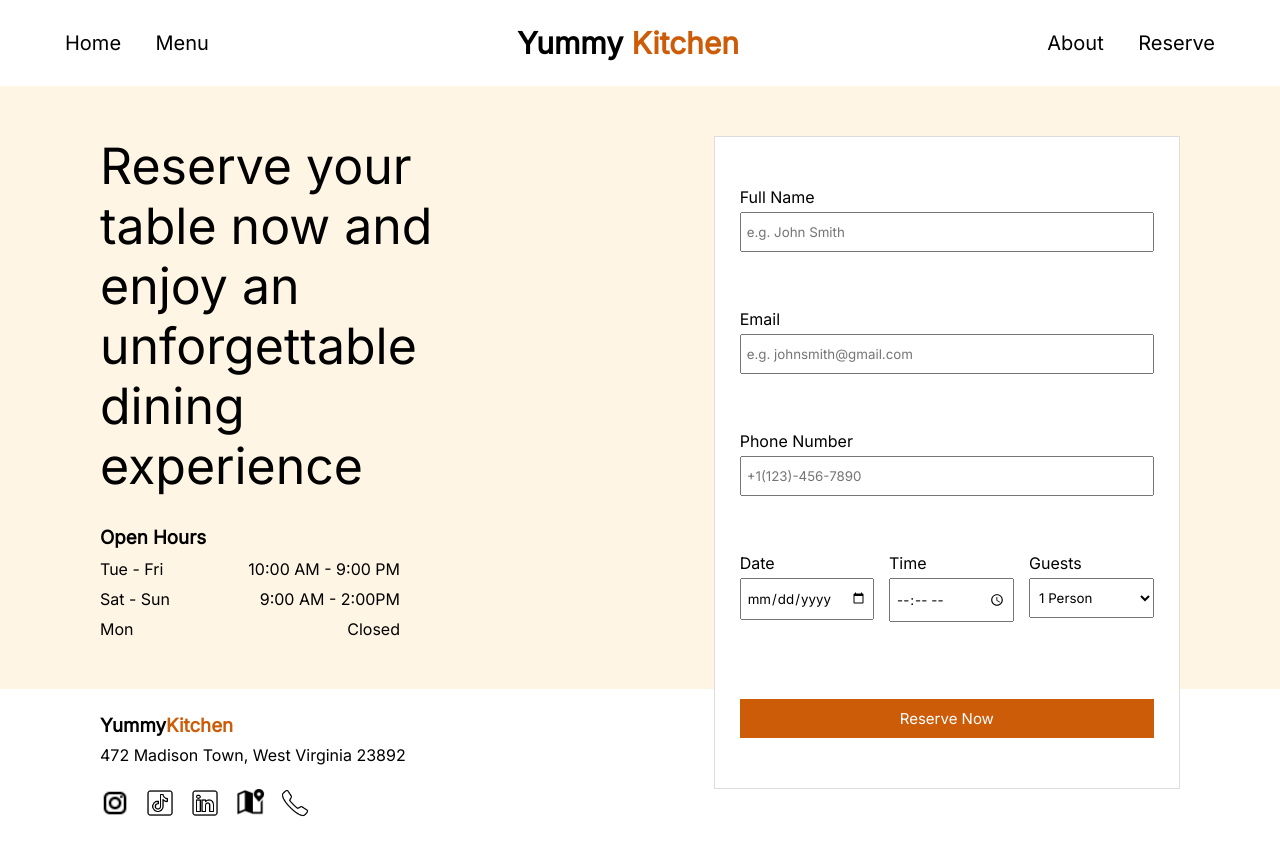
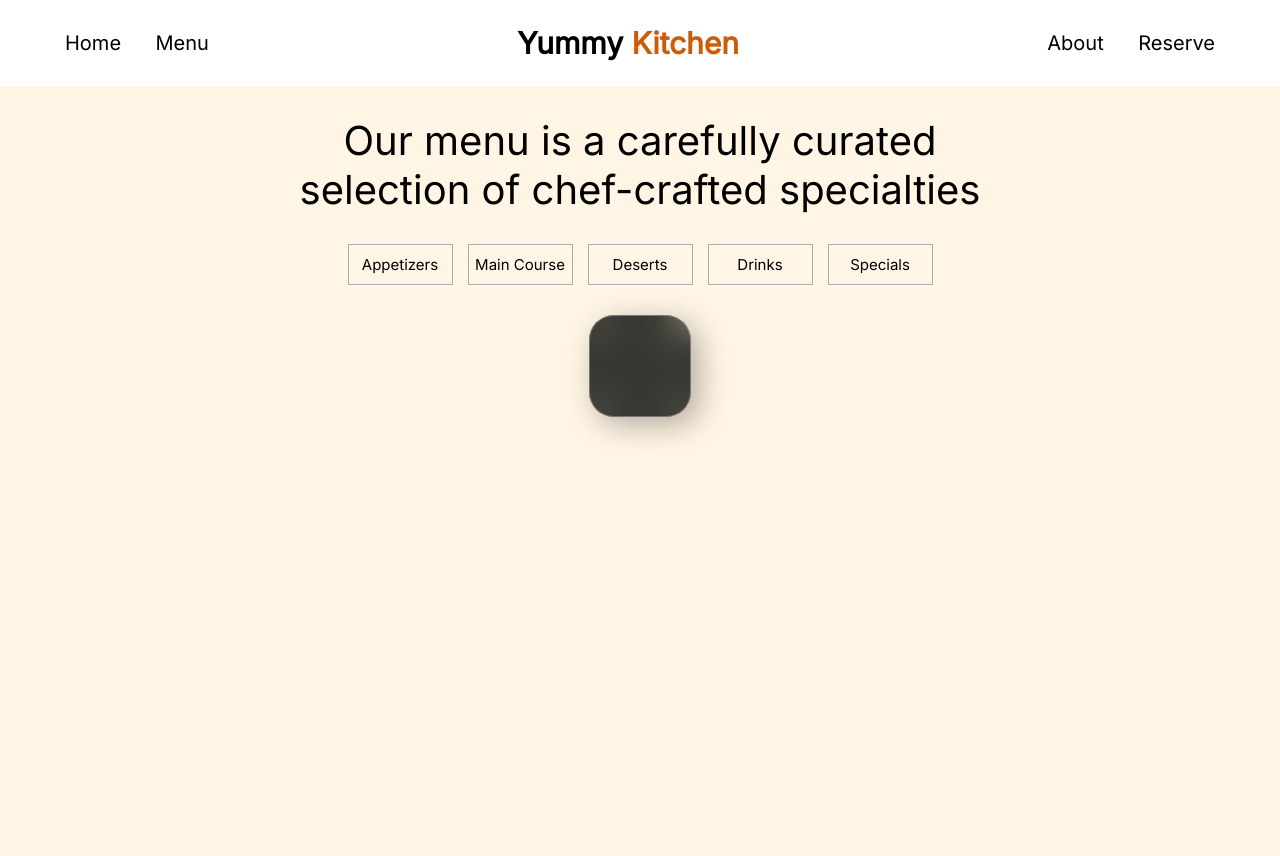
Before and after one commit to madison1238/restaurant-page, a website built with webpack: page src/template.html in a window 1280 px wide. Both pictures are taken after a click on the button "Menu". Built offline with nearby package versions, Linux system fonts and the light colour scheme.

Commit message:
refactor: give menu own module and layout functions

```diff
--- a/src/components/menu.css
+++ b/src/components/menu.css
@@ -0,0 +1,87 @@
+html,
+body,
+#content,
+#menu-page-container {
+  height: 100%;
+}
+
+#menu-page-container {
+  padding: 30px;
+  background: var(--background);
+  display: flex;
+  flex-direction: column;
+  gap: 30px;
+}
+
+#text-cont {
+  display: flex;
+  justify-content: center;
+  align-items: center;
+  text-align: center;
+}
+
+#text-cont h1 {
+  font-size: 40px;
+  font-weight: 400;
+}
+
+#button-cont {
+  display: flex;
+  justify-content: center;
+  align-items: center;
+  gap: 15px;
+}
+
+#button-cont button {
+  background: var(--background);
+  padding: 10px 0px;
+  width: 105px;
+  cursor: pointer;
+  font-size: 15px;
+  border: 1px solid rgb(174, 173, 173);
+}
+
+#menu-display-cont {
+  display: flex;
+  justify-content: center;
+  align-self: center;
+  border-radius: 25px;
+
+  background-image: radial-gradient(
+    circle at top right,
+    #7a7968 0%,
+    #373732 25%
+  );
+}
+
+#glass {
+  border-radius: 25px;
+  backdrop-filter: blur(20px);
+  -webkit-backdrop-filter: blur(20px);
+  border: 1px solid rgba(255, 255, 255, 0.3);
+  box-shadow: 8px 8px 30px rgba(0, 0, 0, 0.3);
+}
+
+#menu-items {
+  color: white;
+  padding: 50px;
+  display: flex;
+  flex-direction: column;
+  gap: 15px;
+}
+
+.item-description {
+  display: flex;
+  flex-direction: column;
+  gap: 7px;
+}
+
+.item {
+  font-weight: 100;
+  font-size: 20px;
+}
+
+.description {
+  font-weight: 100;
+  color: #c8c5c5;
+}
--- a/src/components/menu.js
+++ b/src/components/menu.js
@@ -0,0 +1,112 @@
+
+
+import './menu.css'
+
+export default function loadMenu(){
+
+    loadHTML();
+    loadListeners();
+    selectBtn('app-btn')
+
+}
+
+function loadHTML(){
+    const body = document.querySelector('body');
+    body.id = 'menu-body'
+
+    const content = document.querySelector('#content');
+
+    const menuPageCont = document.createElement('div');
+    menuPageCont.id = 'menu-page-container';
+
+    const textCont = document.createElement('div');
+    textCont.id = 'text-cont';
+
+    const header = document.createElement('h1');
+
+    const text1 = document.createTextNode('Our menu is a carefully curated');
+    const br = document.createElement('br');
+    const text2 = document.createTextNode('selection of chef-crafted specialties');
+
+    header.appendChild(text1);
+    header.appendChild(br);
+    header.appendChild(text2);
+
+    textCont.appendChild(header);
+
+    const buttonCont = document.createElement('div');
+    buttonCont.id = 'button-cont';
+
+    const appBtn = document.createElement('button');
+    appBtn.id = 'app-btn';
+    appBtn.textContent = 'Appetizers';
+
+    const mainBtn = document.createElement('button');
+    mainBtn.id = 'main-btn';
+    mainBtn.textContent = 'Main Course';
+
+    const desertBtn = document.createElement('button');
+    desertBtn.id = 'desert-btn';
+    desertBtn.textContent = 'Deserts';
+
+    const drinkBtn = document.createElement('button');
+    drinkBtn.id = 'drink-btn';
+    drinkBtn.textContent = 'Drinks';
+
+    const specialsBtn = document.createElement('button');
+    specialsBtn.id = 'specials-btn';
+    specialsBtn.textContent = 'Specials'
+
+    buttonCont.appendChild(appBtn);
+    buttonCont.appendChild(mainBtn);
+    buttonCont.appendChild(desertBtn);
+    buttonCont.appendChild(drinkBtn);
+    buttonCont.appendChild(specialsBtn);
+
+    const menuDisplayCont = document.createElement('div');
+    menuDisplayCont.id = 'menu-display-cont';
+
+    const glass = document.createElement('div');
+    glass.id = 'glass';
+
+    const menuItems = document.createElement('div');
+    menuItems.id = 'menu-items';
+
+    glass.appendChild(menuItems);
+    menuDisplayCont.appendChild(glass)
+
+    menuPageCont.appendChild(textCont);
+    menuPageCont.appendChild(buttonCont);
+    menuPageCont.appendChild(menuDisplayCont);
+
+    content.appendChild(menuPageCont);
+    return content;
+}
+
+function selectBtn(btn){
+
+}
+
+function loadListeners(){
+
+}
+
+function loadAppetizers(){
+
+}
+
+function loadMainCourse(){
+
+}
+
+function loadDeserts(){
+
+}
+
+function loadDrinks(){
+
+}
+
+function loadSpecials(){
+
+}
--- a/src/index.js
+++ b/src/index.js
@@ -2,8 +2,9 @@ import '@fontsource/inter';
 import './styles/global.css';
 
 /*import loadHome from './components/homepage';
-import loadAbout from './components/about.js';*/
-import loadReserve from './components/reserve';
+import loadAbout from './components/about.js';
+import loadReserve from './components/reserve';*/
+import loadMenu from './components/menu';
 
 const homeBtn = document.querySelector('#home-btn')
 const menuBtn = document.querySelector('#menu-btn');
@@ -20,6 +21,11 @@ abtBtn.addEventListener('click', () => {
     loadAbout();
 })
 
+menuBtn.addEventListener('click', () => {
+    clearContent();
+    loadMenu();
+})
+
 reserveBtn.addEventListener('click', () => {
     clearContent();
     loadReserve();
@@ -30,6 +36,3 @@ function clearContent(){
     const content = document.querySelector('#content');
     content.innerHTML = '';
 }
-
-clearContent()
-loadReserve()
--- a/src/template.html
+++ b/src/template.html
@@ -20,18 +20,19 @@
       </nav>
     </header>
     <div id="content">
-      <div id="menu-page-container">
+      <!-- <div id="menu-page-container">
         <div id="text-cont">
           <h1>
-            Our menu is a carefully curated <br />selection of oiefow froewfklm
+            Our menu is a carefully curated <br />selection of chef-crafted
+            specialties
           </h1>
         </div>
         <div id="button-cont">
-          <button>Appetizers</button>
-          <button>Main Course</button>
-          <button>Deserts</button>
-          <button>Drinks</button>
-          <button>Specials</button>
+          <button id="app-btn">Appetizers</button>
+          <button id="main-btn">Main Course</button>
+          <button id="desert-btn">Deserts</button>
+          <button id="drink-btn">Drinks</button>
+          <button id="specials-btn">Specials</button>
         </div>
         <div id="menu-display-cont">
           <div id="glass">
@@ -80,7 +81,7 @@
             </div>
           </div>
         </div>
-      </div>
+      </div>-->
     </div>
   </body>
 </html>
```
